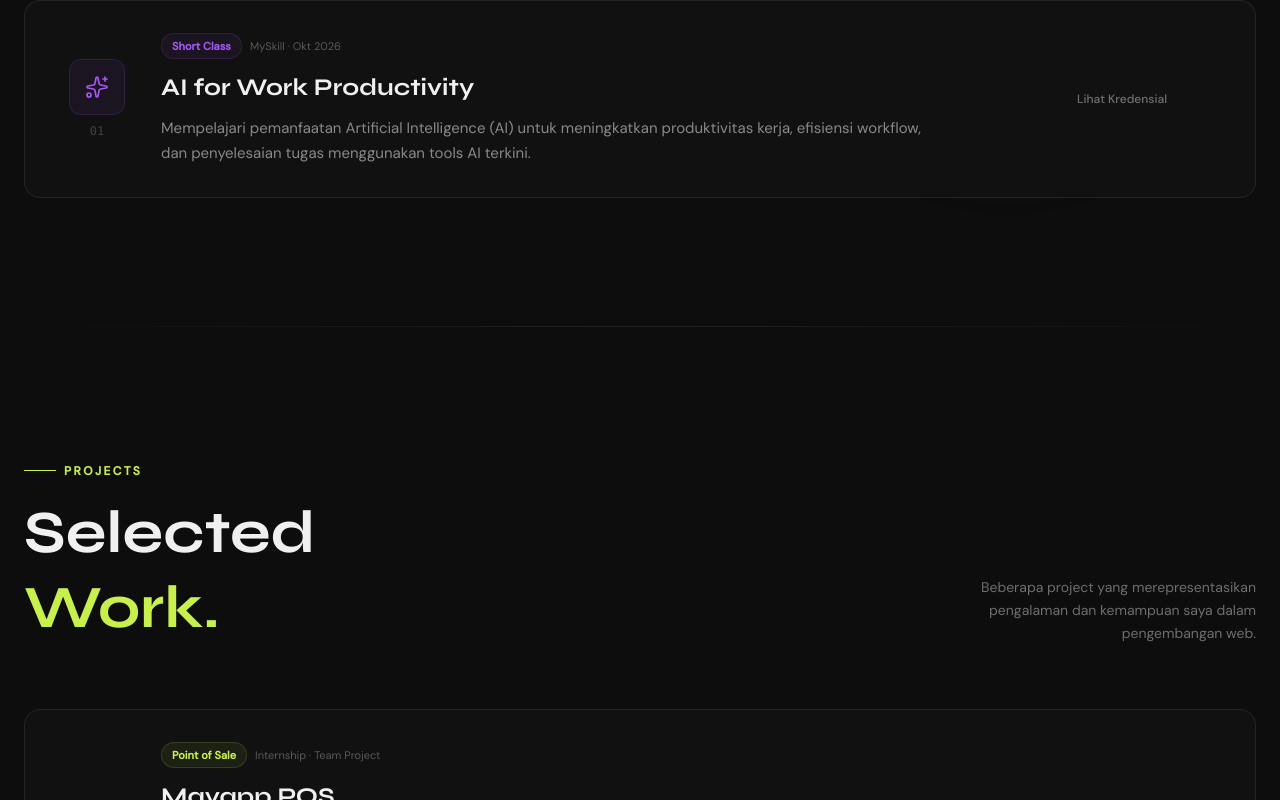
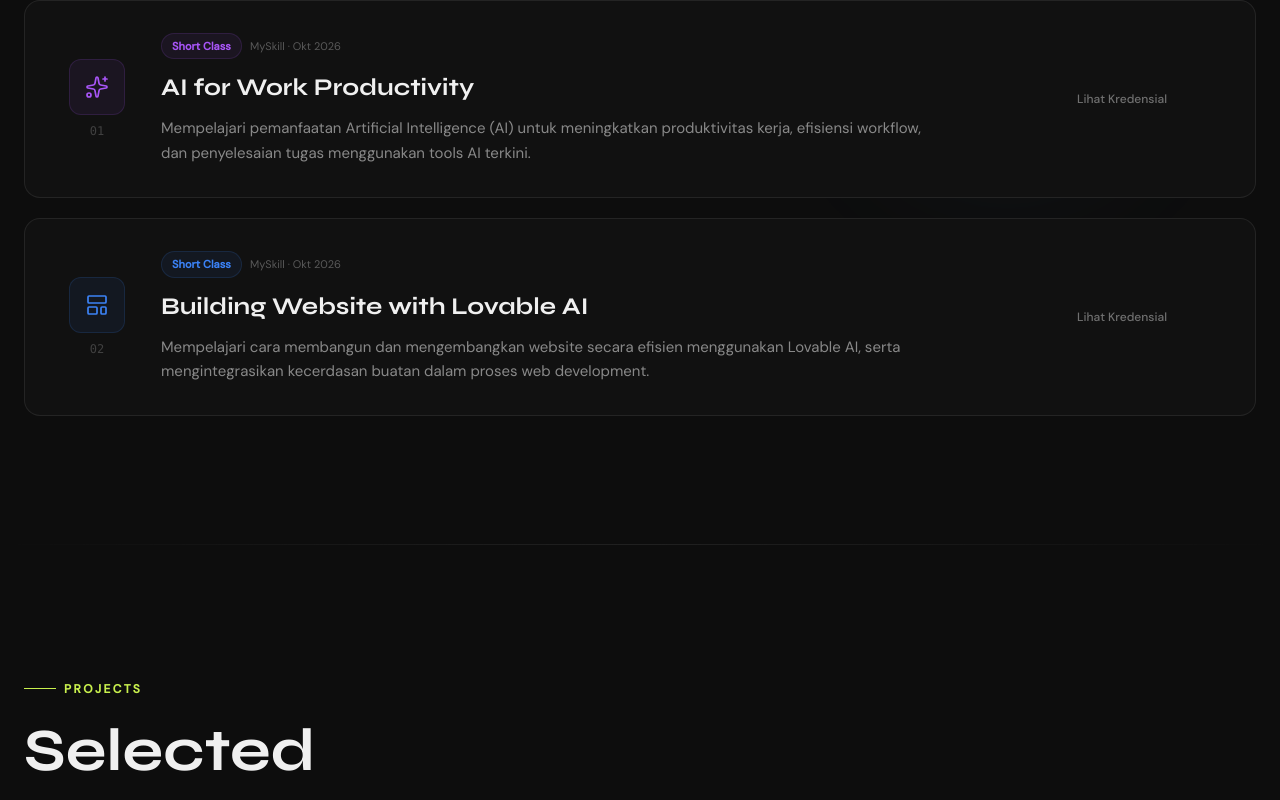
Before and after one commit to yudhi1933/portofolio-next, a Next.js app: page / in a window 1280 px wide. Shown: the part 3121-3921 px from the top of the page. Built offline with nearby package versions, Linux system fonts and the light colour scheme.

Commit message:
feat: add certificate Building Website with Lovable AI

```diff
--- a/src/components/Certificate.tsx
+++ b/src/components/Certificate.tsx
@@ -3,7 +3,7 @@
 
 import { useRef, useState } from "react";
 import { motion, useInView, AnimatePresence } from "framer-motion";
-import { ArrowUpRight, Sparkles } from "lucide-react";
+import { ArrowUpRight, Sparkles, LayoutTemplate } from "lucide-react";
 
 const certificates = [
   {
@@ -16,6 +16,17 @@ const certificates = [
     icon: Sparkles,
     color: "#a855f7", // Warna ungu (sering diidentikkan dengan AI), atau bisa pakai "#60a5fa" (Biru MySkill)
     num: "01",
+  },
+  {
+    tag: "Short Class",
+    title: "Building Website with Lovable AI",
+    issuer: "MySkill",
+    date: "Okt 2026",
+    desc: "Mempelajari cara membangun dan mengembangkan website secara efisien menggunakan Lovable AI, serta mengintegrasikan kecerdasan buatan dalam proses web development.",
+    link: "https://drive.google.com/file/d/18eOOeVOOCI-At4dH93ct1Ub644sIF_eH/view", // Jangan lupa ganti dengan link sertifikat Lovable AI milikmu
+    icon: LayoutTemplate, // Ikon yang merepresentasikan layout website
+    color: "#3b82f6", // Biru klasik untuk tema web development
+    num: "02",
   },
 ];
 
```
